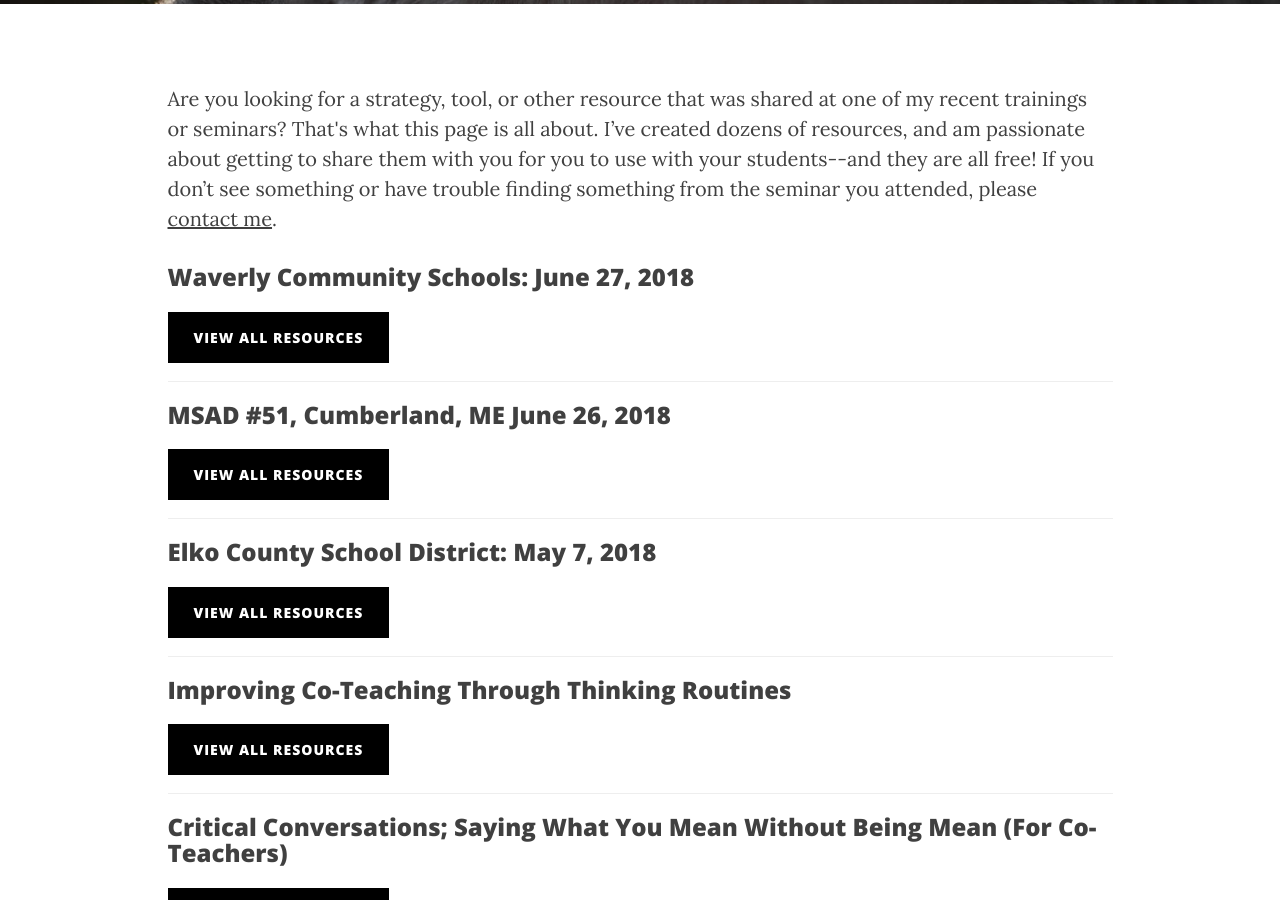
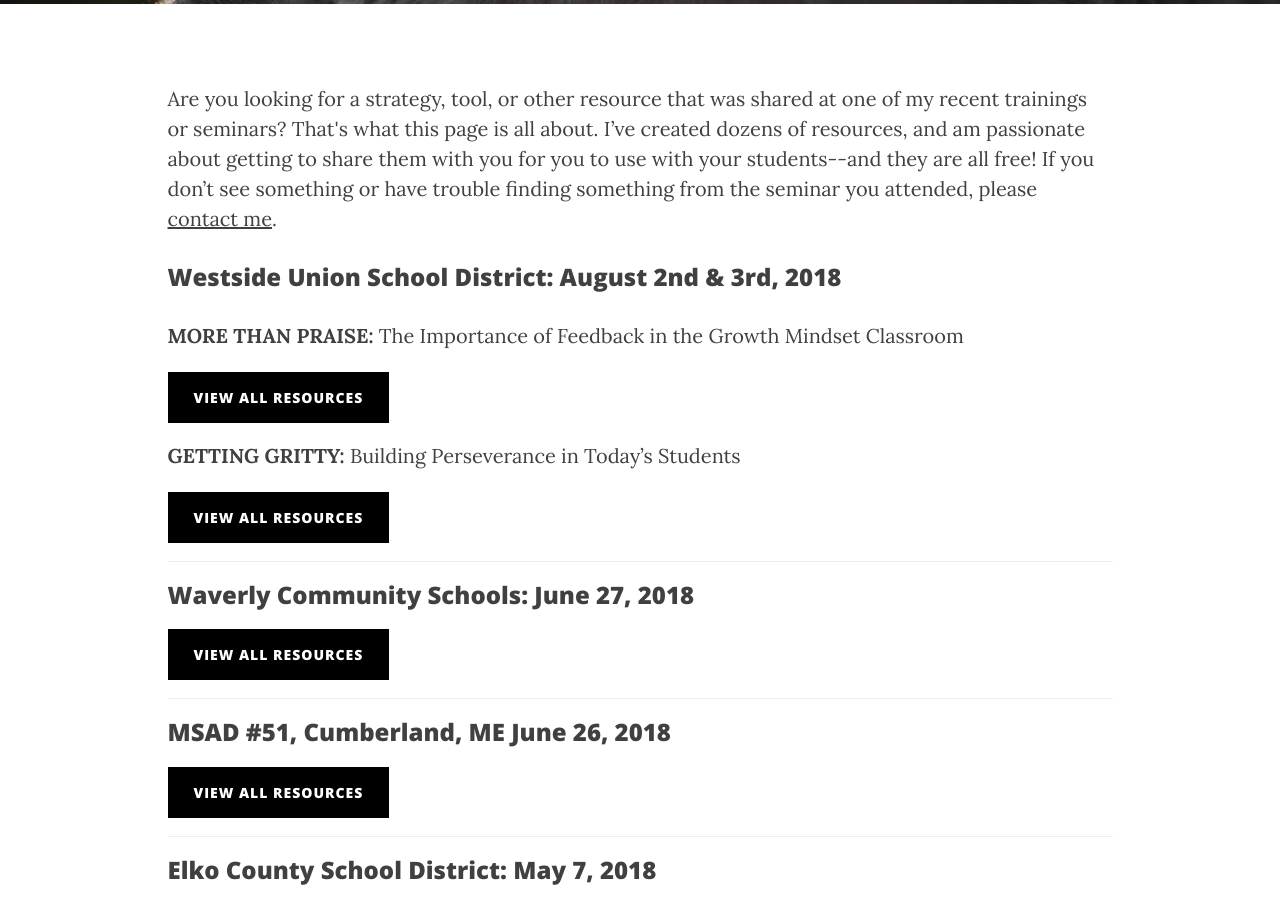
Before and after one commit to iamweswilson/clearlycat, a Jekyll site: the page built from resources.html, in a window 1280 px wide and 900 px high, scrolled down 444 px. Built offline with Jekyll 4.4.1, drawn with Linux system fonts in a browser that asks for light colours; nearby versions of some CDN libraries; comment, search, counter and statistics services are not loaded.

Commit message:
Westside Union SD resources

```diff
--- a/resources.html
+++ b/resources.html
@@ -25,6 +25,23 @@ permalink: /training-resources/
                 <p>
                     Are you looking for a strategy, tool, or other resource that was shared at one of my  recent trainings or seminars? That's what this page is all about.  I’ve created dozens of resources, and am passionate about getting to share them with you for you to use with your students--and they are all free!  If you don’t see something or have trouble finding something from the seminar you attended, please <a href="/contact/">contact me</a>.
                 </p>
+                <h3>Westside Union School District: August 2nd & 3rd, 2018
+                </h3>
+                <p> <strong>MORE THAN PRAISE:</strong> The Importance of Feedback in the Growth Mindset Classroom
+                </p>
+                <p>
+                    <a href=" https://www.dropbox.com/sh/r3yxlp6ctwfex3h/AADjkIkWff4wspuZpLVUqVTJa?dl=0" class="resource-btn" target="_blank">
+                        View All Resources
+                    </a>
+                </p>
+                <p> <strong>GETTING GRITTY:</strong> Building Perseverance in Today’s Students
+                </p>
+                <p>
+                    <a href="https://www.dropbox.com/sh/l0k73bhh1439rov/AAAbgLp87VS63mwIjTZ36G7ma?dl=0" class="resource-btn" target="_blank">
+                        View All Resources
+                    </a>
+                </p>
+                <hr>
                 <h3>Waverly Community Schools: June 27, 2018
                 </h3>
                 <p>
```
